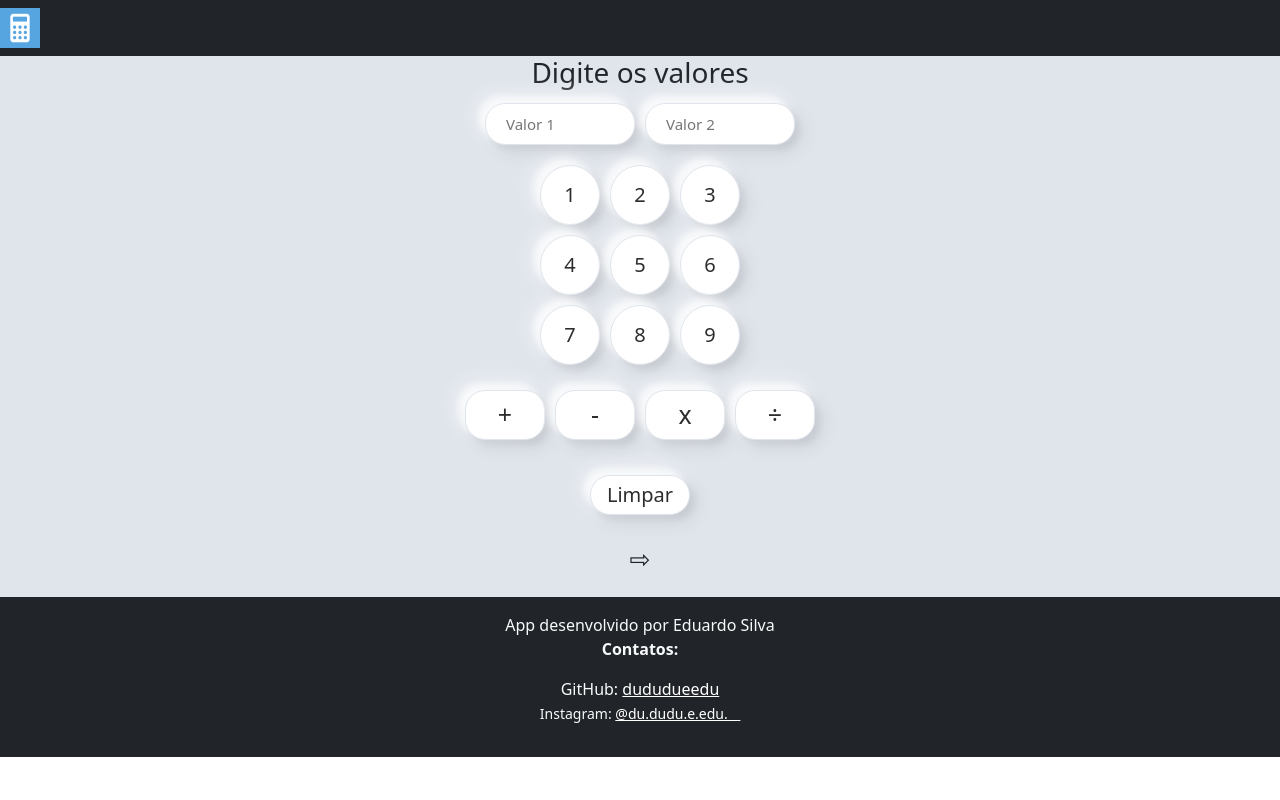
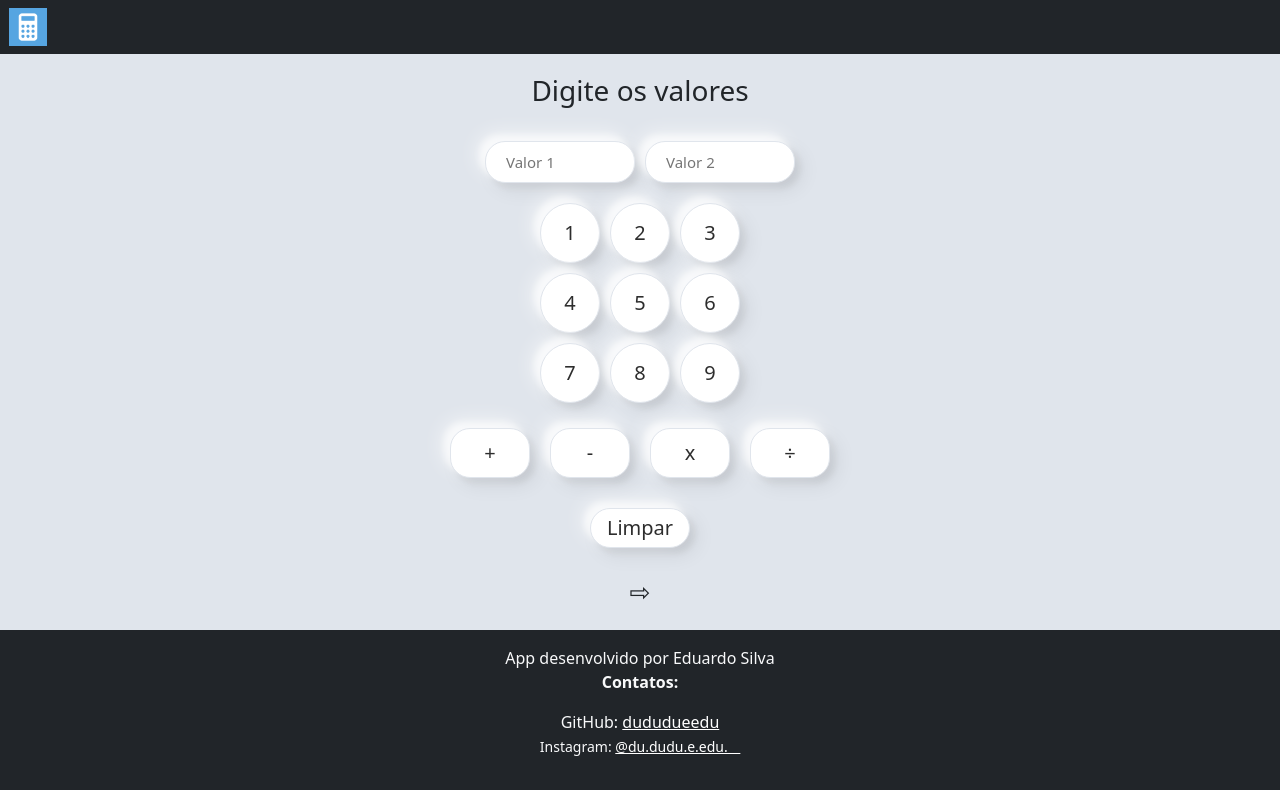
Before and after one commit to dududueedu/webCalculator, a React (Create React App) app in the folder calculator/: page / in a window 1280 px wide. Built offline with nearby package versions, Linux system fonts and the light colour scheme.

Commit message:
logo-position

```diff
--- a/calculator/src/components/navBar/Nav.jsx
+++ b/calculator/src/components/navBar/Nav.jsx
@@ -4,8 +4,8 @@ function Nav() {
     return (
         <nav className="navbar navbar-dark bg-dark">
             <div className="container-logo">
-                <a className="navbar-brand" href="/">
-                    <img src={logo} alt="" width="40" height="40" />
+                <a href="/">
+                    <img src={logo} alt="" width="38" height="38" />
                 </a>
             </div>
         </nav>
--- a/calculator/src/css/style.css
+++ b/calculator/src/css/style.css
@@ -26,7 +26,7 @@ body{
 h3{
     user-select: none;
     font-size: 30px;
-    margin-bottom: 40px;
+    padding: 20px 10px 20px 10px;
 }
 
 .position-num-row{
@@ -62,10 +62,10 @@ input[type=number]{
 }
 
 input[type=submit].op{
-    font-size: 25px;
+    font-size: 20px;
     width: 80px;
     height: 50px;
-    margin: 5px 5px;
+    margin: 0px 10px 0px 10px;
     cursor: pointer;
     color:#000000d2;
     margin-top: 20px;
@@ -111,14 +111,6 @@ input[type=reset]:active{
     flex-shrink: 0;
     text-align: center;
 }
-/*
-    .bg-primary {
-        background-color: var(--color-primary) !important;
-    }
-
-    .text-primary {
-        color: var(--color-primary) !important;
-    }
-    box-shadow: 9px 9px 16px rgba(163, 177, 198, 0.6),
-    -9px -9px 16px rgba(255, 255, 255, 0.5);
-*/
+.container-logo{
+    margin-left: 9px;
+}
```
